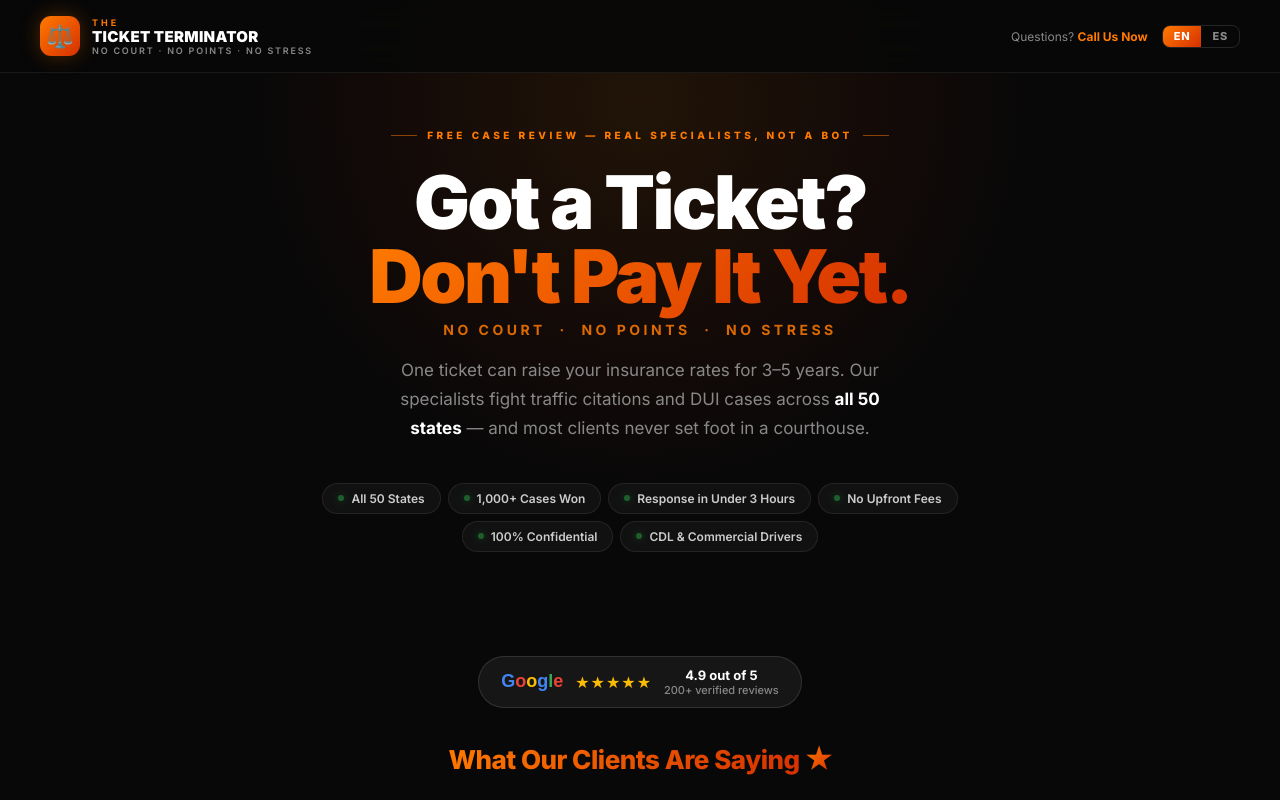
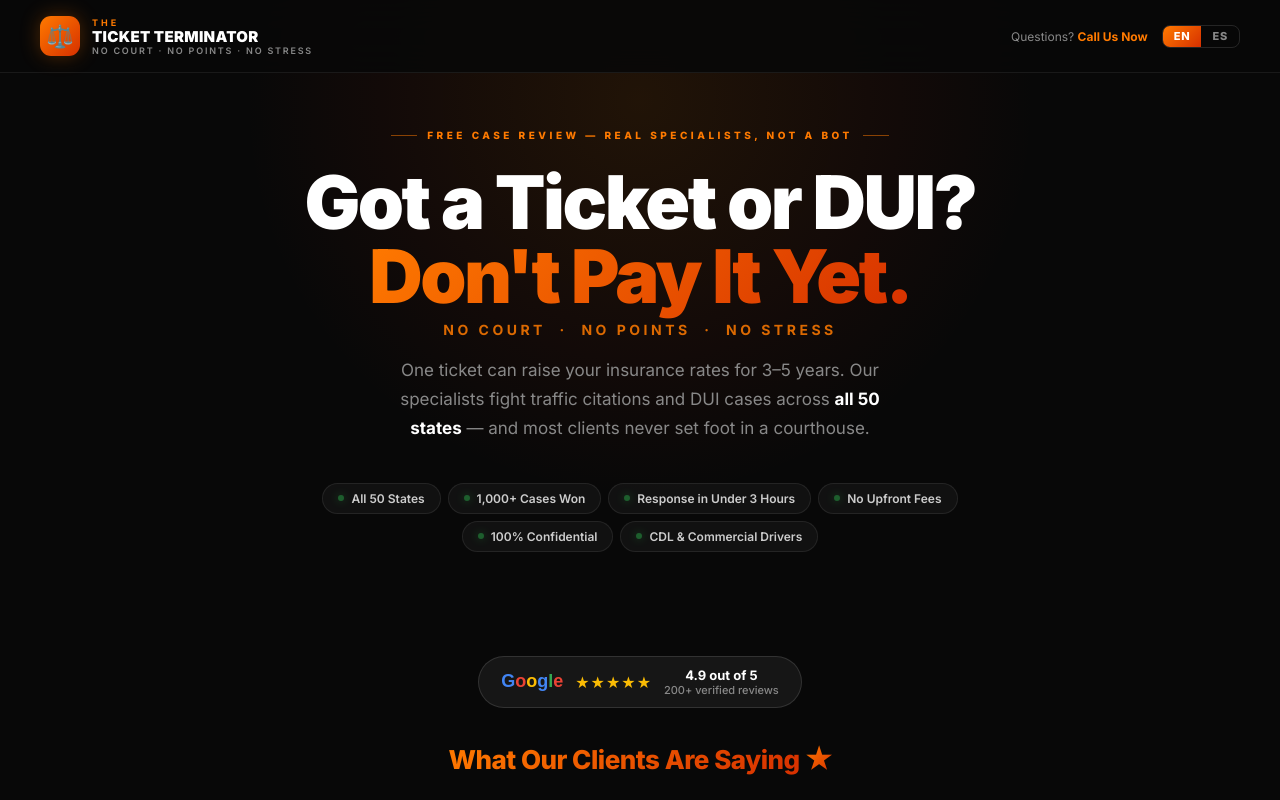
Before and after one commit to TicketTerminator2026/ticket-terminator-site, a plain HTML site: page ticket-terminator-intake-form.html in a window 1280 px wide. Shown: the top 800 px of the page. Drawn offline with Linux system fonts and the light colour scheme.

Commit message:
Update headline: Got a Ticket or DUI?

```diff
--- a/ticket-terminator-intake-form.html
+++ b/ticket-terminator-intake-form.html
@@ -452,7 +452,7 @@ input.invalid{border-color:rgba(255,69,58,0.45)!important;}
   <div class="hero-glow"></div>
   <div class="hero-inner">
     <div class="eyebrow" data-i18n="eyebrow">Free Case Review &mdash; Real Specialists, Not a Bot</div>
-    <h1><span data-i18n="h1Line1">Got a Ticket?</span><br/><span class="grad-text" data-i18n="h1Line2">Don't Pay It Yet.</span></h1>
+    <h1><span data-i18n="h1Line1">Got a Ticket or DUI?</span><br/><span class="grad-text" data-i18n="h1Line2">Don't Pay It Yet.</span></h1>
     <div class="hero-tagline" data-i18n="heroTagline">No Court &nbsp;·&nbsp; No Points &nbsp;·&nbsp; No Stress</div>
     <p class="hero-sub" data-i18n-html="heroSub">One ticket can raise your insurance rates for 3–5 years. Our specialists fight traffic citations and DUI cases across <strong style="color:var(--white)">all 50 states</strong> — and most clients never set foot in a courthouse.</p>
     <div class="trust-row">
@@ -1954,7 +1954,7 @@ const TRANSLATIONS={
     navTag:'No Court · No Points · No Stress',
     navCall:'Questions? <a href="tel:+1">Call Us Now</a>',
     eyebrow:'Free Case Review — Real Specialists, Not a Bot',
-    h1Line1:'Got a Ticket?',
+    h1Line1:'Got a Ticket or DUI?',
     h1Line2:"Don't Pay It Yet.",
     heroTagline:'No Court · No Points · No Stress',
     heroSub:'One ticket can raise your insurance rates for 3–5 years. Our specialists fight traffic citations and DUI cases across <strong style="color:var(--white)">all 50 states</strong> — and most clients never set foot in a courthouse.',
```
